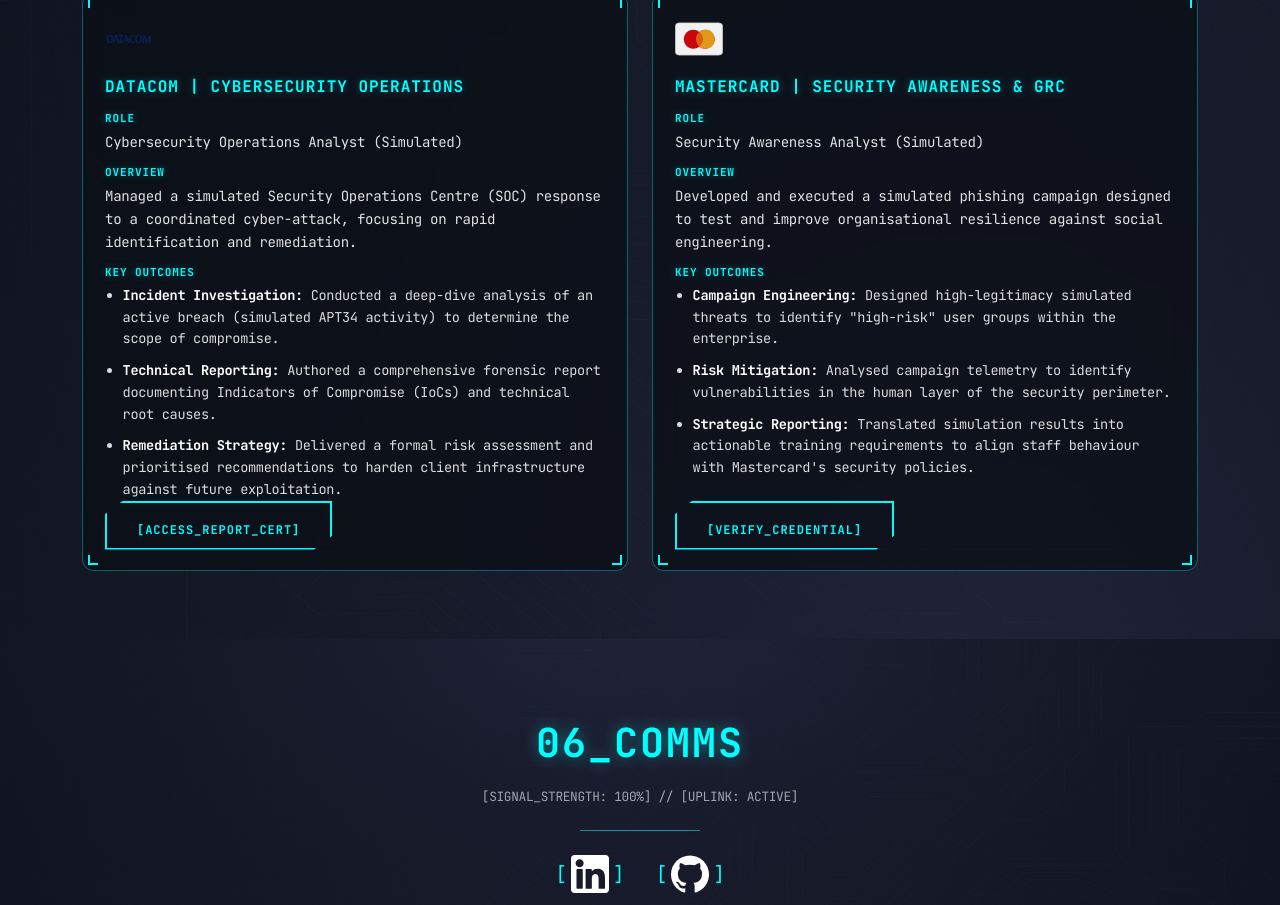
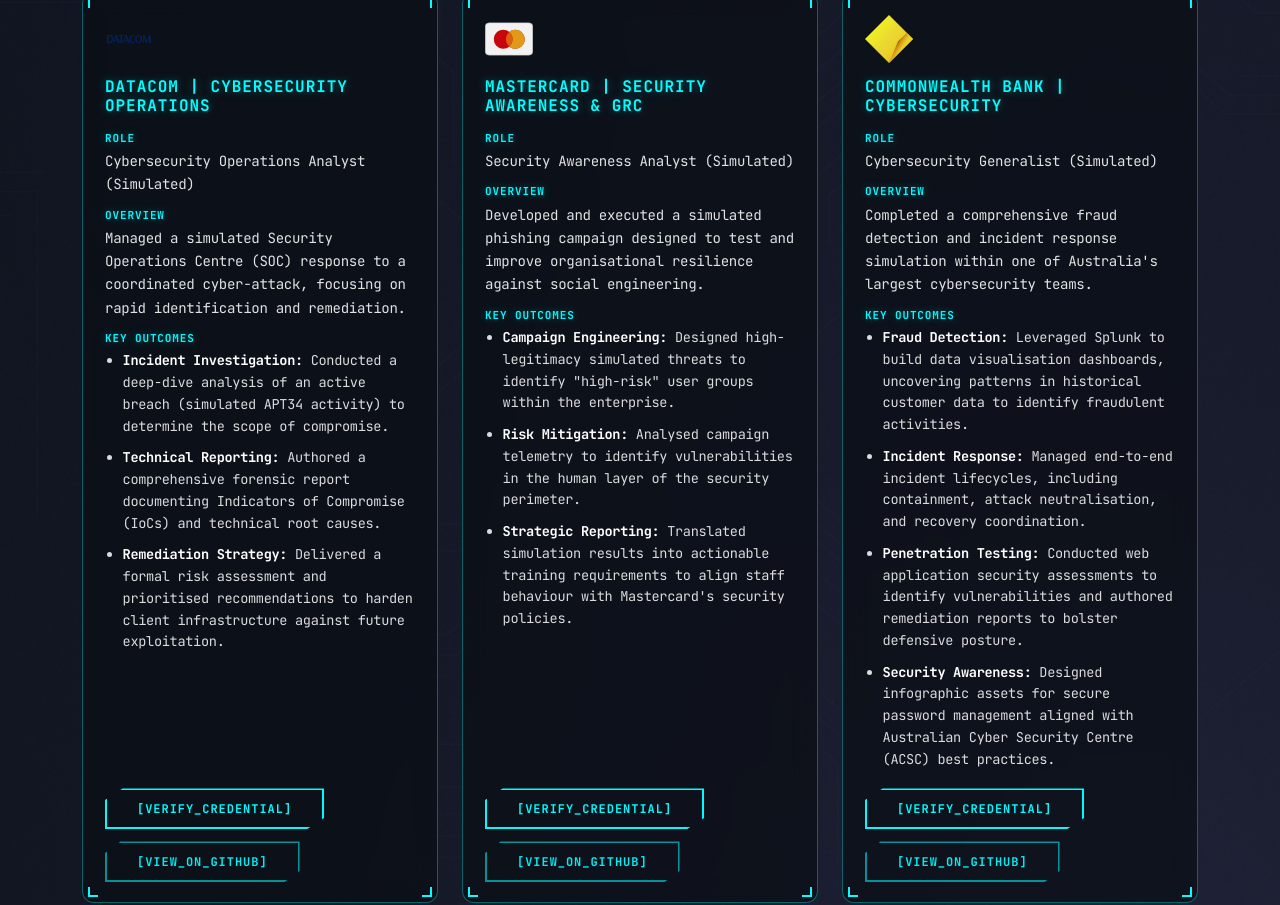
Before and after one commit to CyberAC-cmd/my_portfolio, a plain HTML site: page index.html in a window 1280 px wide. Shown: the part 4256-5161 px from the top of the page. Drawn offline with nearby package versions, Linux system fonts and the light colour scheme; a web font is replaced by a local one.

Commit message:
CBA Job sim add

```diff
--- a/assets/css/responsive.css
+++ b/assets/css/responsive.css
@@ -876,6 +876,11 @@
         background: transparent;
         box-shadow: none;
     }
+    .d2c_btn_sim.d2c_btn_sim_secondary:hover {
+        color: rgba(0, 251, 255, 0.95);
+        background: transparent;
+        box-shadow: none;
+    }
 }
 
 /*
--- a/assets/css/style.css
+++ b/assets/css/style.css
@@ -2188,9 +2188,16 @@
     color: #ffffff;
     font-weight: 700;
 }
-.d2c_job_sim_section .d2c_sim_card_inner .d2c_btn_sim {
+.d2c_sim_btn_row {
     margin-top: auto;
     padding-top: 18px;
+    display: flex;
+    flex-wrap: wrap;
+    gap: 12px;
+    align-items: center;
+}
+.d2c_sim_btn_row .d2c_btn_sim {
+    margin-top: 0;
 }
 .d2c_btn_sim {
     font-family: "JetBrains Mono", "Fira Code", "Consolas", ui-monospace, monospace;
@@ -2207,11 +2214,20 @@
     clip-path: polygon(8% 0, 100% 0, 100% 72%, 92% 100%, 0 100%, 0 28%);
     transition: color 0.3s ease, background 0.3s ease, box-shadow 0.3s ease, border-color 0.3s ease;
 }
+.d2c_btn_sim.d2c_btn_sim_secondary {
+    border-color: rgba(0, 251, 255, 0.55);
+    color: rgba(0, 251, 255, 0.95);
+}
 .d2c_btn_sim:hover {
     color: #000000;
     background: #00FBFF;
     border-color: #00FBFF;
     box-shadow: 0 0 18px rgba(0, 251, 255, 0.55);
+}
+.d2c_btn_sim.d2c_btn_sim_secondary:hover {
+    color: #000000;
+    background: #00FBFF;
+    border-color: #00FBFF;
 }
 .d2c_btn_sim:focus-visible {
     outline: 2px solid #00FBFF;
--- a/index.html
+++ b/index.html
@@ -394,7 +394,7 @@
                         </div>
                     </div>
                     <div class="row g-4 d2c_field_ops_grid pb-5">
-                        <div class="col-12 col-lg-6">
+                        <div class="col-12 col-lg-4">
                             <article class="d2c_sim_card">
                                 <div class="d2c_sim_card_inner d2c_glass_module">
                                     <div class="d2c_glass_reticle"><span class="d2c_reticle_bl" aria-hidden="true"></span><span class="d2c_reticle_br" aria-hidden="true"></span></div>
@@ -412,11 +412,14 @@
                                         <li><strong>Technical Reporting:</strong> Authored a comprehensive forensic report documenting Indicators of Compromise (IoCs) and technical root causes.</li>
                                         <li><strong>Remediation Strategy:</strong> Delivered a formal risk assessment and prioritised recommendations to harden client infrastructure against future exploitation.</li>
                                     </ul>
-                                    <a href="https://www.theforage.com/completion-certificates/gCW7Xki5Y3vNpBmnn/yTszJTvkHFBH6zAn3_gCW7Xki5Y3vNpBmnn_69d326369ac693e0407b33a9_1775630555110_completion_certificate.pdf" target="_blank" rel="noopener noreferrer" class="btn d2c_btn_sim" aria-label="Open Datacom Forage completion certificate PDF">[ACCESS_REPORT_CERT]</a>
+                                    <div class="d2c_sim_btn_row">
+                                        <a href="https://www.theforage.com/completion-certificates/gCW7Xki5Y3vNpBmnn/yTszJTvkHFBH6zAn3_gCW7Xki5Y3vNpBmnn_69d326369ac693e0407b33a9_1775630555110_completion_certificate.pdf" target="_blank" rel="noopener noreferrer" class="btn d2c_btn_sim" aria-label="Open Datacom Forage completion certificate PDF">[VERIFY_CREDENTIAL]</a>
+                                        <a href="https://github.com/CyberAC-cmd/my_portfolio" target="_blank" rel="noopener noreferrer" class="btn d2c_btn_sim d2c_btn_sim_secondary" aria-label="View job simulation portfolio repository on GitHub">[VIEW_ON_GITHUB]</a>
+                                    </div>
                                 </div>
                             </article>
                         </div>
-                        <div class="col-12 col-lg-6">
+                        <div class="col-12 col-lg-4">
                             <article class="d2c_sim_card">
                                 <div class="d2c_sim_card_inner d2c_glass_module">
                                     <div class="d2c_glass_reticle"><span class="d2c_reticle_bl" aria-hidden="true"></span><span class="d2c_reticle_br" aria-hidden="true"></span></div>
@@ -434,7 +437,36 @@
                                         <li><strong>Risk Mitigation:</strong> Analysed campaign telemetry to identify vulnerabilities in the human layer of the security perimeter.</li>
                                         <li><strong>Strategic Reporting:</strong> Translated simulation results into actionable training requirements to align staff behaviour with Mastercard&apos;s security policies.</li>
                                     </ul>
-                                    <a href="https://www.theforage.com/completion-certificates/mfxGwGDp6WkQmtmTf/vcKAB5yYAgvemepGQ_mfxGwGDp6WkQmtmTf_69d326369ac693e0407b33a9_1775479351451_completion_certificate.pdf" target="_blank" rel="noopener noreferrer" class="btn d2c_btn_sim" aria-label="Open Mastercard Forage completion certificate PDF">[VERIFY_CREDENTIAL]</a>
+                                    <div class="d2c_sim_btn_row">
+                                        <a href="https://www.theforage.com/completion-certificates/mfxGwGDp6WkQmtmTf/vcKAB5yYAgvemepGQ_mfxGwGDp6WkQmtmTf_69d326369ac693e0407b33a9_1775479351451_completion_certificate.pdf" target="_blank" rel="noopener noreferrer" class="btn d2c_btn_sim" aria-label="Open Mastercard Forage completion certificate PDF">[VERIFY_CREDENTIAL]</a>
+                                        <a href="https://github.com/CyberAC-cmd/my_portfolio" target="_blank" rel="noopener noreferrer" class="btn d2c_btn_sim d2c_btn_sim_secondary" aria-label="View job simulation portfolio repository on GitHub">[VIEW_ON_GITHUB]</a>
+                                    </div>
+                                </div>
+                            </article>
+                        </div>
+                        <div class="col-12 col-lg-4">
+                            <article class="d2c_sim_card">
+                                <div class="d2c_sim_card_inner d2c_glass_module">
+                                    <div class="d2c_glass_reticle"><span class="d2c_reticle_bl" aria-hidden="true"></span><span class="d2c_reticle_br" aria-hidden="true"></span></div>
+                                    <div class="d2c_sim_card_header">
+                                        <img src="./assets/images/cba.svg" alt="Commonwealth Bank" class="d2c_sim_logo" width="140" height="48" loading="lazy">
+                                        <h3 class="d2c_sim_card_title">COMMONWEALTH BANK | Cybersecurity</h3>
+                                    </div>
+                                    <p class="d2c_sim_label mb-1">Role</p>
+                                    <p class="d2c_sim_role">Cybersecurity Generalist (Simulated)</p>
+                                    <p class="d2c_sim_label mb-1">Overview</p>
+                                    <p class="d2c_sim_overview">Completed a comprehensive fraud detection and incident response simulation within one of Australia&apos;s largest cybersecurity teams.</p>
+                                    <p class="d2c_sim_label mb-1">Key Outcomes</p>
+                                    <ul class="d2c_sim_key_outcomes mb-0">
+                                        <li><strong>Fraud Detection:</strong> Leveraged Splunk to build data visualisation dashboards, uncovering patterns in historical customer data to identify fraudulent activities.</li>
+                                        <li><strong>Incident Response:</strong> Managed end-to-end incident lifecycles, including containment, attack neutralisation, and recovery coordination.</li>
+                                        <li><strong>Penetration Testing:</strong> Conducted web application security assessments to identify vulnerabilities and authored remediation reports to bolster defensive posture.</li>
+                                        <li><strong>Security Awareness:</strong> Designed infographic assets for secure password management aligned with Australian Cyber Security Centre (ACSC) best practices.</li>
+                                    </ul>
+                                    <div class="d2c_sim_btn_row">
+                                        <a href="https://www.theforage.com/completion-certificates/2sNmYuurxgpFYawco/x52Jy9s26xNbZkTQ7_2sNmYuurxgpFYawco_69d326369ac693e0407b33a9_1776686430948_completion_certificate.pdf" target="_blank" rel="noopener noreferrer" class="btn d2c_btn_sim" aria-label="Open Commonwealth Bank Forage completion certificate PDF">[VERIFY_CREDENTIAL]</a>
+                                        <a href="https://github.com/CyberAC-cmd/my_portfolio" target="_blank" rel="noopener noreferrer" class="btn d2c_btn_sim d2c_btn_sim_secondary" aria-label="View job simulation portfolio repository on GitHub">[VIEW_ON_GITHUB]</a>
+                                    </div>
                                 </div>
                             </article>
                         </div>
```
Also changed, not shown: assets/images/cba.svg (added).
